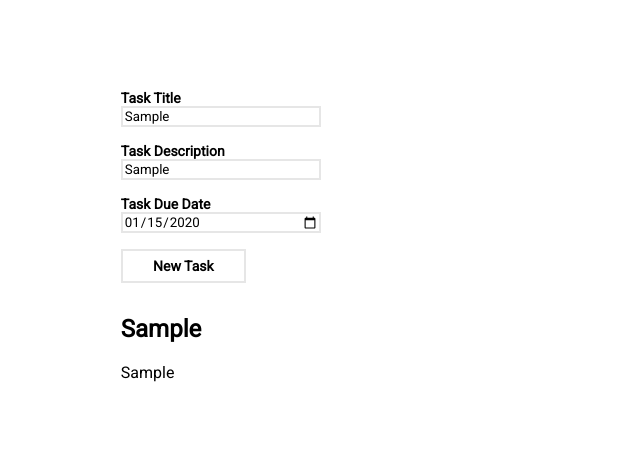
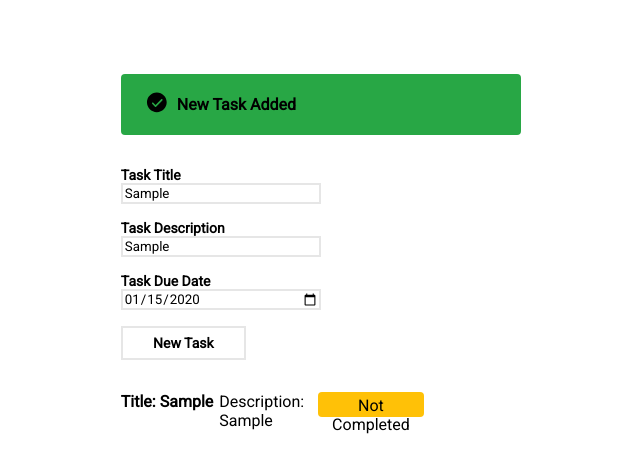
Before and after one commit to bmwadforth/todo, a React (Create React App) app: page / in a window 1280 px wide. Both pictures are taken after typing "Sample", "Sample", "2020-01-15" into the empty fields and a click on the button "New Task". Shown: the top 472 px of the page, without its empty margins (140-780 px from the left). Built offline with nearby package versions, Linux system fonts and the light colour scheme.

Commit message:
Working on building out list of todos after they've been added

```diff
--- a/src/Assets/Styles/Alert.scss
+++ b/src/Assets/Styles/Alert.scss
@@ -2,6 +2,7 @@
 
 .alert {
   width: 400px;
+  margin: 1em 0;
   .alert-body {
     padding: 1em;
     border-radius: $border-radius;
--- /dev/null
+++ b/src/Assets/Styles/Badge.scss
@@ -0,0 +1,24 @@
+@import "Variables";
+
+.badge {
+  height: 25px;
+  text-align: center;
+  border-radius: $border-radius;
+  padding: 0.25em;
+
+  span {
+    font-size: 12px;
+  }
+
+  &.badge-success {
+    background-color: $success;
+  }
+
+  &.badge-warning {
+    background-color: $warning;
+  }
+
+  &.badge-danger {
+    background-color: $danger;
+  }
+}
--- /dev/null
+++ b/src/Assets/Styles/Tasks.scss
@@ -0,0 +1,15 @@
+@import "Variables";
+
+.task-list {
+  margin: 2em 0;
+  .task-item {
+    display: flex;
+    width: 40%;
+    margin: 1em 0;
+    h1, p, span {
+      flex: 1;
+      margin: 0;
+      font-size: 16px;
+    }
+  }
+}
--- a/src/Assets/Styles/index.scss
+++ b/src/Assets/Styles/index.scss
@@ -5,6 +5,9 @@
 //Imports
 @import "Form";
 @import "Alert";
+@import "Badge";
+
+@import "Tasks";
 
 * {
   font-family: 'Roboto', sans-serif;
--- a/src/Components/Tasks/TaskCreator.js
+++ b/src/Components/Tasks/TaskCreator.js
@@ -9,6 +9,7 @@ import {TaskExists} from "../../Actions/TaskActions";
 import Alert from "../Utility/Alert";
 
 export default function TaskCreator(props) {
+    const [taskCreated, setTaskCreated] = useState(false);
     const [error, setError] = useState(null);
     const [task, setTask] = useState({
         id: null,
@@ -25,15 +26,18 @@ export default function TaskCreator(props) {
         e.preventDefault();
         if (TaskExists(task, tasks)) {
             setError("Task Already Exists");
+            setTaskCreated(false);
         } else {
             dispatch({type: ACTIONS.TASK.CREATE, payload: {...task, id: uuid()}});
+            setError(null);
+            setTaskCreated(true);
         }
     }
 
     return (
         <div className="task-creator">
+            {taskCreated && <Alert title="New Task Added" status="success"/>}
             {error && <Alert title={error} status="danger"/>}
-            {task.id && <Alert title="New Task Added" status="success"/>}
             <WebForm actionTitle="New Task" onSubmit={newTask}>
                 <Field id="task-title" title="Task Title" onChange={e => {
                     setTask({...task, title: e.target.value});
--- a/src/Components/Tasks/TaskItem.js
+++ b/src/Components/Tasks/TaskItem.js
@@ -1,11 +1,13 @@
 import React from "react";
 import PropTypes from "prop-types";
+import Badge from "../Utility/Badge";
 
 export default function TaskItem(props) {
     return (
         <div className="task-item">
-            <h1>{props.title}</h1>
-            <p>{props.description}</p>
+            <h1>Title: {props.title}</h1>
+            <p>Description: {props.description}</p>
+            <Badge title={`${props.completed ? "Completed" : "Not Completed"}`} status={props.completed ? "success": "warning"}/>
         </div>
     );
 }
--- /dev/null
+++ b/src/Components/Utility/Badge.js
@@ -0,0 +1,13 @@
+import React from "react";
+import PropTypes from "prop-types";
+
+export default function Badge(props){
+    return (
+        <span className={`badge badge-${props.status}`}>{props.title}</span>
+    )
+}
+
+Badge.propTypes = {
+    title: PropTypes.string.isRequired,
+    status: PropTypes.oneOf(["success", "warning", "danger"])
+};
```
